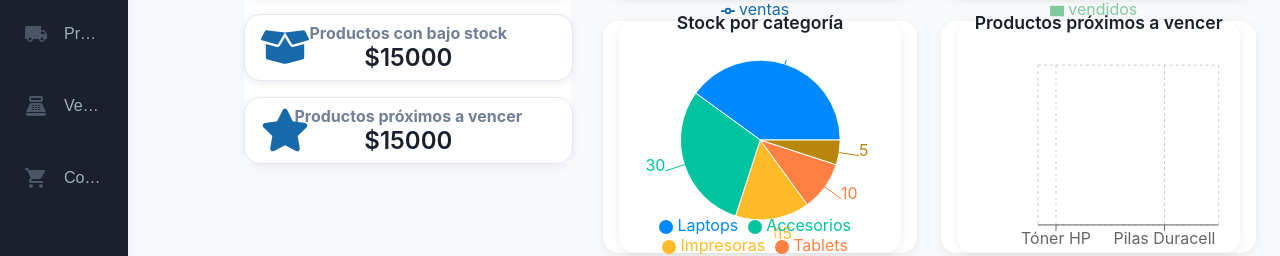
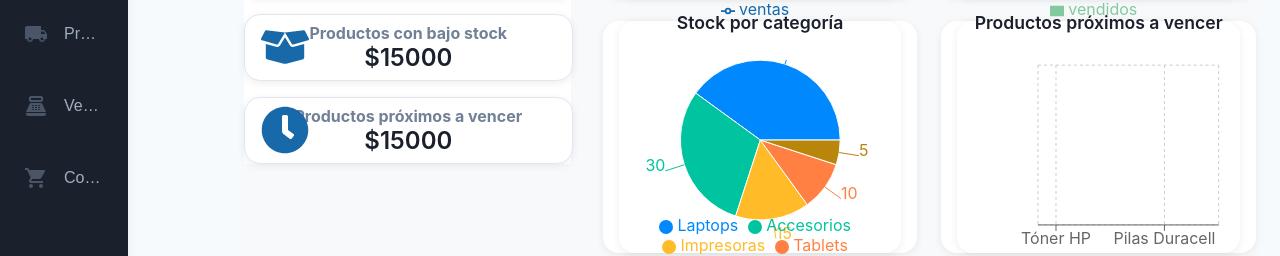
Before and after one commit to Panda2609/my-pyme, a React (Create React App) app: page / in a window 1280 px wide. Shown: the part 383-639 px from the top of the page. Built offline with nearby package versions, Linux system fonts and the light colour scheme.

Commit message:
Cambio icono productos proximosa vencer

```diff
--- a/src/components/Dashboard.jsx
+++ b/src/components/Dashboard.jsx
@@ -5,7 +5,7 @@ import {
   BarChart, Bar, PieChart, Pie, Cell
 } from 'recharts';
 
-import { FaDollarSign, FaChartLine, FaBoxOpen, FaStar } from 'react-icons/fa';
+import { FaDollarSign, FaChartLine, FaBoxOpen, FaStar, FaClock} from 'react-icons/fa';
 
 
 
@@ -56,7 +56,7 @@ const Dashboard = ({ dashboardData }) => {
                     </div>
                     <div className="resumen-card">
                         <h4>Productos próximos a vencer</h4>
-                        <FaStar className="kpi-icon" />
+                        <FaClock className="kpi-icon" />
                         <div className="resumen-card-value">${resumenInventario.ganancias}</div>
                     </div>
                 </div>
```
